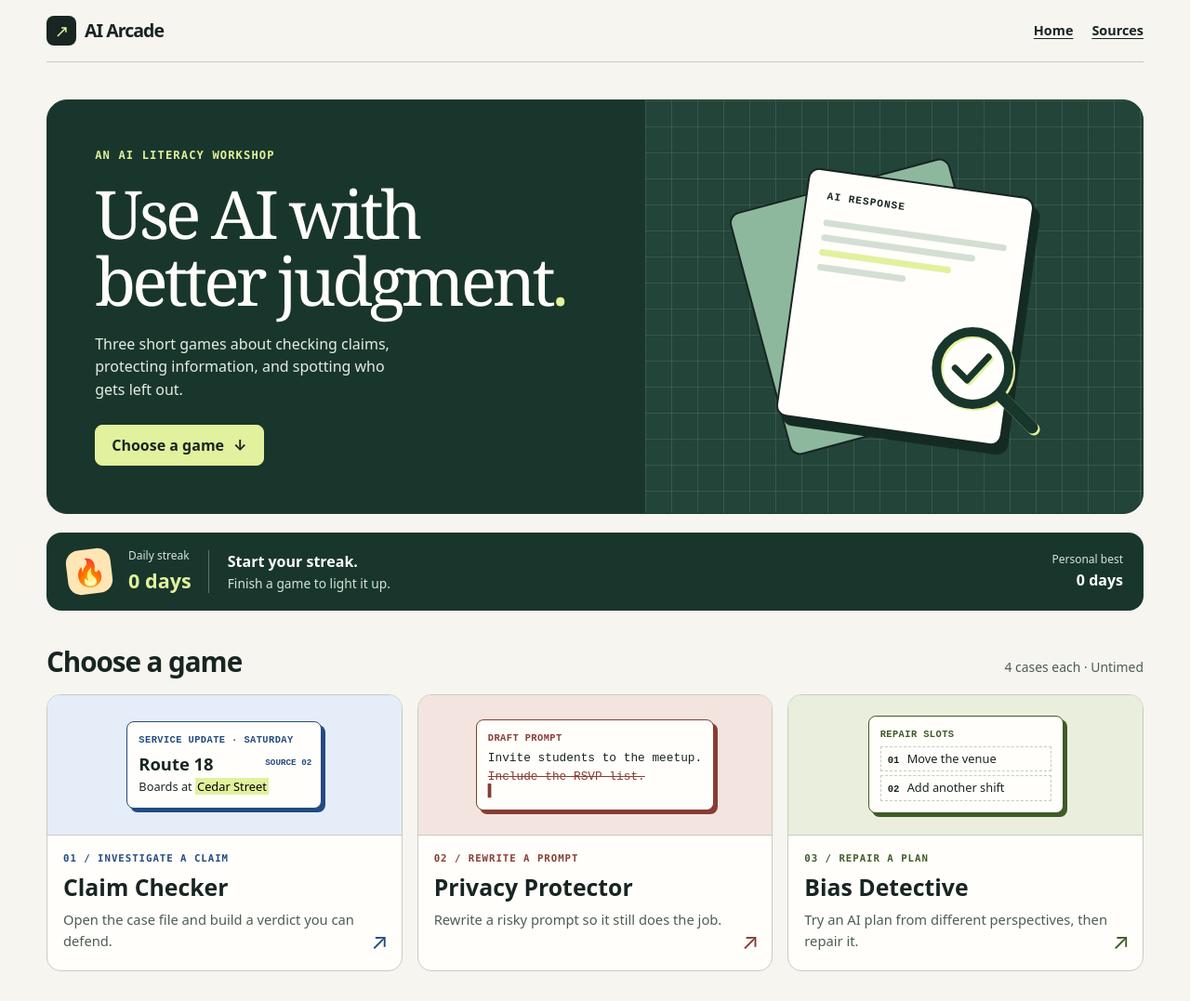
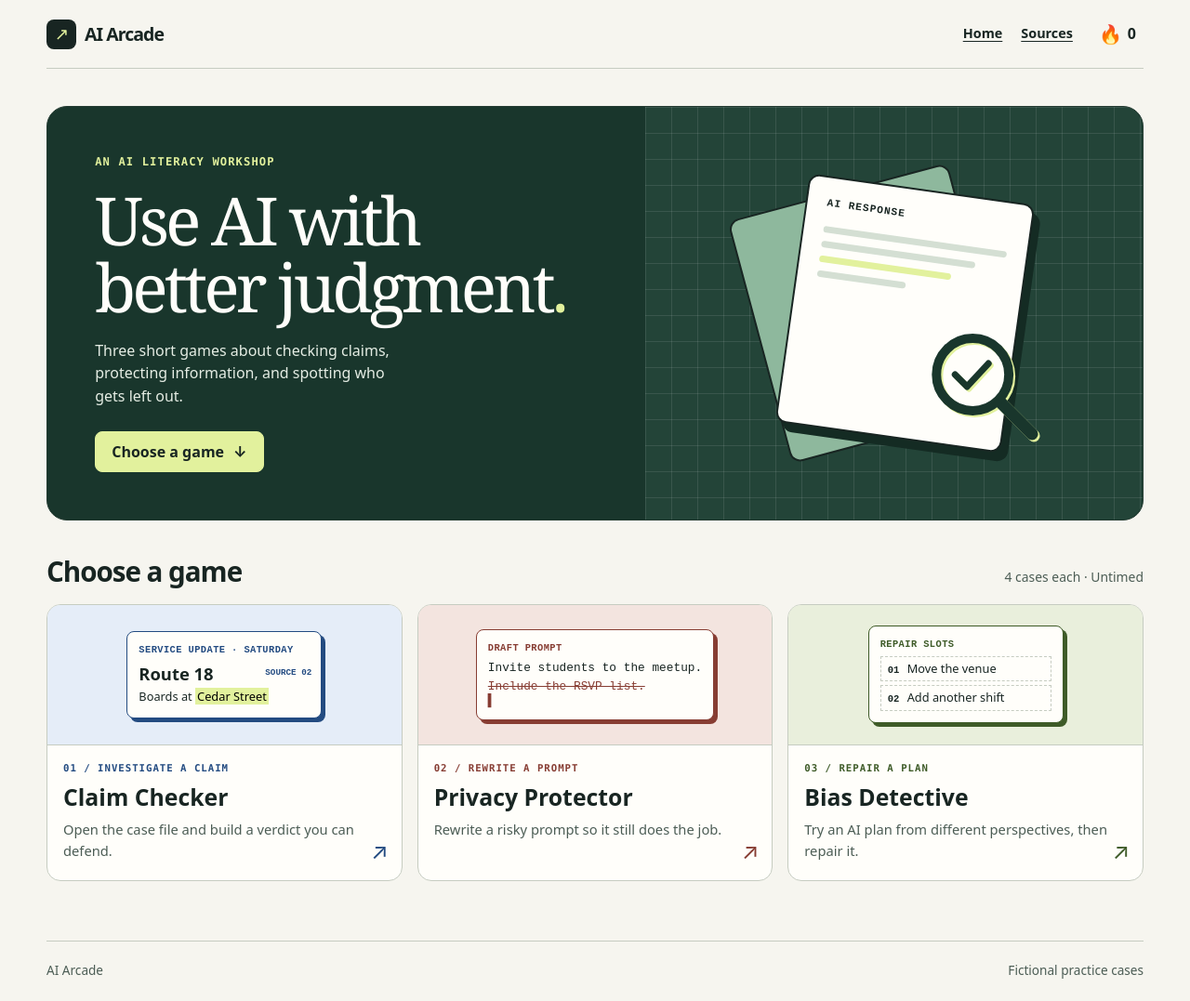
Before and after one commit to amrit-virk/Glocal-AI-Game, a website built with Vite: page index.html in a window 1280 px wide. Shown: the top 1077 px of the page at 93% size. Built offline with nearby package versions, Linux system fonts and the light colour scheme.

Commit message:
Move the streak flame into the site header

```diff
--- a/index.html
+++ b/index.html
@@ -10,9 +10,9 @@
     <a class="skip" href="#main">Skip to content</a>
     <header>
       <a class="brand" href="#"><span class="brand-mark" aria-hidden="true">↗</span> AI Arcade</a>
-      <nav aria-label="Main">
+      <div class="header-tools"><nav aria-label="Main">
         <a href="#">Home</a><a href="#sources">Sources</a>
-      </nav>
+      </nav><div id="streak-header"></div></div>
     </header>
     <main id="main" tabindex="-1"></main>
     <footer>AI Arcade <span>Fictional practice cases</span></footer>
--- a/src/main.ts
+++ b/src/main.ts
@@ -26,6 +26,7 @@ const esc = (s: string) =>
 let initialRender = true;
 function paint(html: string) {
   main.innerHTML = html;
+  document.getElementById("streak-header")!.innerHTML = streakPanel();
   if (!initialRender) main.focus();
   initialRender = false;
   window.scrollTo(0, 0);
@@ -50,17 +51,20 @@ function streakPanel() {
   const today = localDay();
   const current = currentStreak(streak, today);
   const doneToday = streak?.lastDay === today;
-  return `<section class="streak-panel ${doneToday ? "streak-complete" : ""}" aria-label="Daily streak">
-    <span class="streak-flame" aria-hidden="true">🔥</span>
-    <dl class="streak-current"><div><dt>Daily streak</dt><dd>${current} ${current === 1 ? "day" : "days"}</dd></div></dl>
-    <div class="streak-message">
-      <strong>${doneToday ? "You’re on fire." : current ? "Keep the fire going." : "Start your streak."}</strong>
-      <p>${doneToday ? "Today’s practice is complete. See you tomorrow."
-        : current ? "One game today keeps it going."
-        : "Finish a game to light it up."}</p>
-    </div>
-    <dl class="streak-best"><div><dt>Personal best</dt><dd>${streak?.best ?? 0} ${streak?.best === 1 ? "day" : "days"}</dd></div></dl>
-    ${streakSaved ? "" : '<p role="status">Your browser couldn’t save this streak. Allow cookies for this site to keep it between visits.</p>'}
+  return `<section class="streak-counter" aria-label="Daily streak">
+    <details ${streakSaved ? "" : "open"}>
+      <summary aria-label="Daily streak: ${current} ${current === 1 ? "day" : "days"}">
+        <span aria-hidden="true">🔥</span><strong>${current}</strong>
+      </summary>
+      <div class="streak-popover">
+        <dl><div><dt>Current streak</dt><dd>${current} ${current === 1 ? "day" : "days"}</dd></div>
+          <div><dt>Personal best</dt><dd>${streak?.best ?? 0} ${streak?.best === 1 ? "day" : "days"}</dd></div></dl>
+        <p>${doneToday ? "Today’s practice is complete. See you tomorrow."
+          : current ? "One game today keeps it going."
+          : "Finish a game to light it up."}</p>
+        ${streakSaved ? "" : '<p role="status">Your browser couldn’t save this streak. Allow cookies for this site to keep it between visits.</p>'}
+      </div>
+    </details>
   </section>`;
 
 }
@@ -88,7 +92,6 @@ function home() {
         </div>
       </div>
     </section>
-    ${streakPanel()}
     <section class="game-picker" aria-labelledby="choose">
       <div class="section-heading"><h2 id="choose" tabindex="-1">Choose a game</h2><span>4 cases each · Untimed</span></div>
       <div class="cards">${games.map((g, i) => `
@@ -273,7 +276,6 @@ function results() {
         <div class="score-track" aria-hidden="true">${cases.map((_, i) => `<span class="${i < score ? "scored" : ""}"></span>`).join("")}</div>
       </div>
     </div>
-    ${streakPanel()}
     <section class="other-games" aria-labelledby="another-game">
       <h2 id="another-game">Try another game</h2>
       <div class="next-games">${games.filter((other) => other.id !== g.id).map((other) => `
@@ -402,5 +404,16 @@ main.addEventListener("click", (e) => {
   }
   scenario(action);
 });
+document.addEventListener("click", (event) => {
+  const details = document.querySelector<HTMLDetailsElement>(".streak-counter details");
+  if (details && event.target instanceof Node && !details.contains(event.target)) details.open = false;
+}, true);
+document.addEventListener("keydown", (event) => {
+  const details = document.querySelector<HTMLDetailsElement>(".streak-counter details[open]");
+  if (event.key === "Escape" && details) {
+    details.open = false;
+    details.querySelector<HTMLElement>("summary")?.focus();
+  }
+});
 window.addEventListener("hashchange", route);
 route();
--- a/src/style.css
+++ b/src/style.css
@@ -470,47 +470,40 @@ button:hover, .button:hover { background: #344c43; }
   .ai-comparison { grid-template-columns: 1fr; }
 }
 
-.streak-panel {
-  display: grid;
-  grid-template-columns: 48px auto minmax(0, 1fr) auto;
+.header-tools { display: flex; align-items: center; gap: 20px; }
+.streak-counter { position: relative; }
+.streak-counter summary {
+  display: inline-flex;
   align-items: center;
-  gap: 18px;
-  margin-top: 20px;
-  padding: 16px 22px;
-  border-radius: 16px;
-  background: #19362c;
-  color: #fffefa;
+  gap: 6px;
+  min-height: 36px;
+  padding: 4px 8px;
+  border-radius: 8px;
+  color: var(--ink);
+  list-style: none;
 }
-.streak-flame {
-  display: grid;
-  place-items: center;
-  width: 48px;
-  height: 48px;
-  border-radius: 14px;
-  background: #ffe6b4;
-  font-size: 1.8rem;
-  line-height: 1;
-  transform: rotate(-7deg);
+.streak-counter summary::-webkit-details-marker { display: none; }
+.streak-counter summary:hover, .streak-counter details[open] summary { background: #f5e6cc; }
+.streak-counter summary > span { font-size: 1.25rem; }
+.streak-counter summary > strong { font-size: 1rem; }
+.streak-popover {
+  position: absolute;
+  z-index: 5;
+  top: calc(100% + 12px);
+  right: 0;
+  width: min(280px, calc(100vw - 28px));
+  padding: 18px;
+  background: var(--surface);
+  border: 1px solid var(--line);
+  border-radius: 12px;
+  box-shadow: 0 8px 24px #18252220;
 }
-.streak-panel dl, .streak-panel p { margin: 0; }
-.streak-panel dt { font-size: .75rem; color: #d4e4d9; }
-.streak-panel dd { margin: 0; font-size: 1.35rem; font-weight: 800; white-space: nowrap; }
-.streak-current dd { color: #e2f19d; }
-.streak-message { border-left: 1px solid #587568; padding-left: 20px; }
-.streak-message strong { font-size: 1rem; }
-.streak-message p { font-size: .86rem; color: #d4e4d9; }
-.streak-best { text-align: right; }
-.streak-best dd { font-size: 1rem; }
-.streak-panel [role="status"] { grid-column: 1 / -1; font-size: .85rem; }
-.streak-complete .streak-flame { background: #ffc568; }
+.streak-popover dl { display: flex; justify-content: space-between; gap: 16px; margin: 0; }
+.streak-popover dt { font-size: .78rem; color: var(--muted); }
+.streak-popover dd { margin: 3px 0 0; font-size: 1.2rem; font-weight: 800; }
+.streak-popover p { margin: 14px 0 0; font-size: .88rem; }
 @media (max-width: 660px) {
-  .streak-panel {
-    grid-template-columns: 42px minmax(0, 1fr) auto;
-    gap: 10px;
-    padding: 14px;
-    border-radius: 12px;
-  }
-  .streak-flame { width: 42px; height: 42px; font-size: 1.6rem; border-radius: 12px; }
-  .streak-message { grid-column: 1 / -1; grid-row: 2; padding: 8px 0 0; border-left: 0; border-top: 1px solid #587568; }
-  .streak-best { grid-column: 3; grid-row: 1; }
+  .header-tools { gap: 9px; }
+  .header-tools nav { gap: 12px; }
+  .streak-counter summary { padding-inline: 4px; }
 }
```
